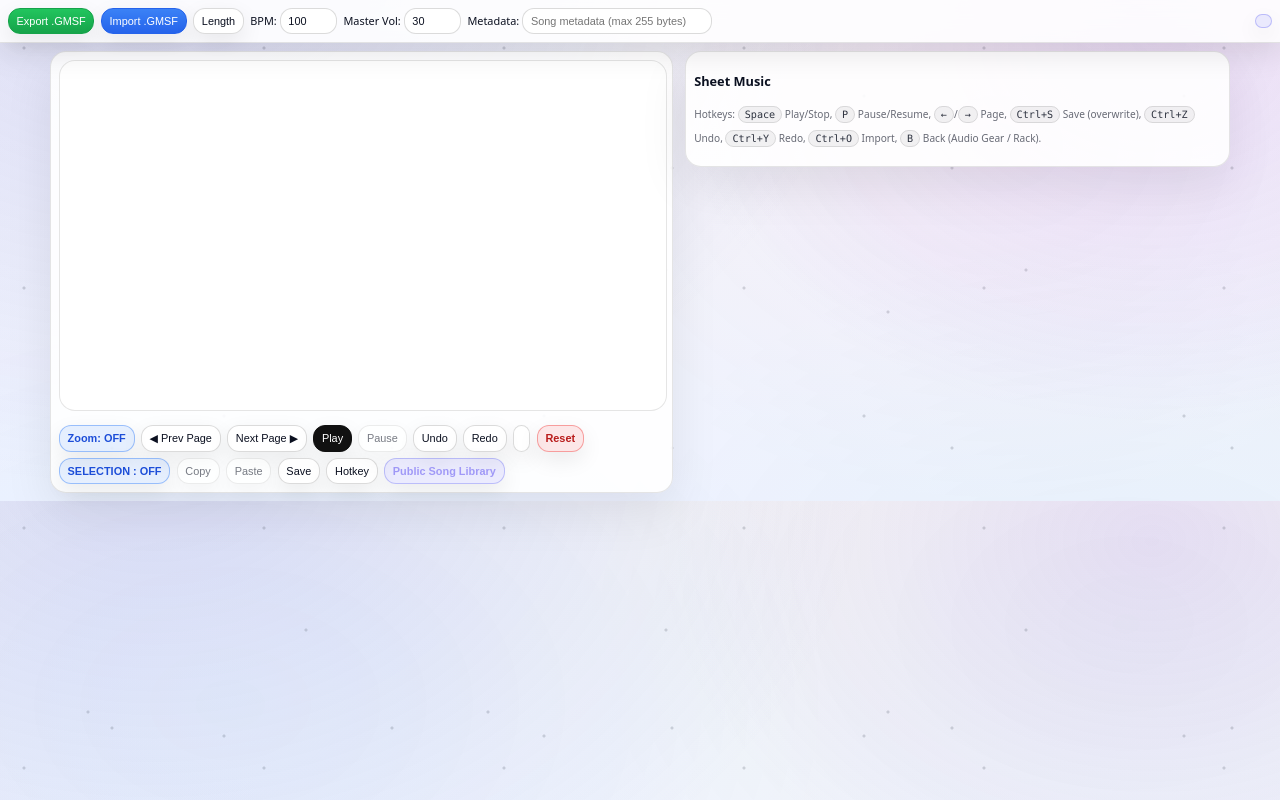
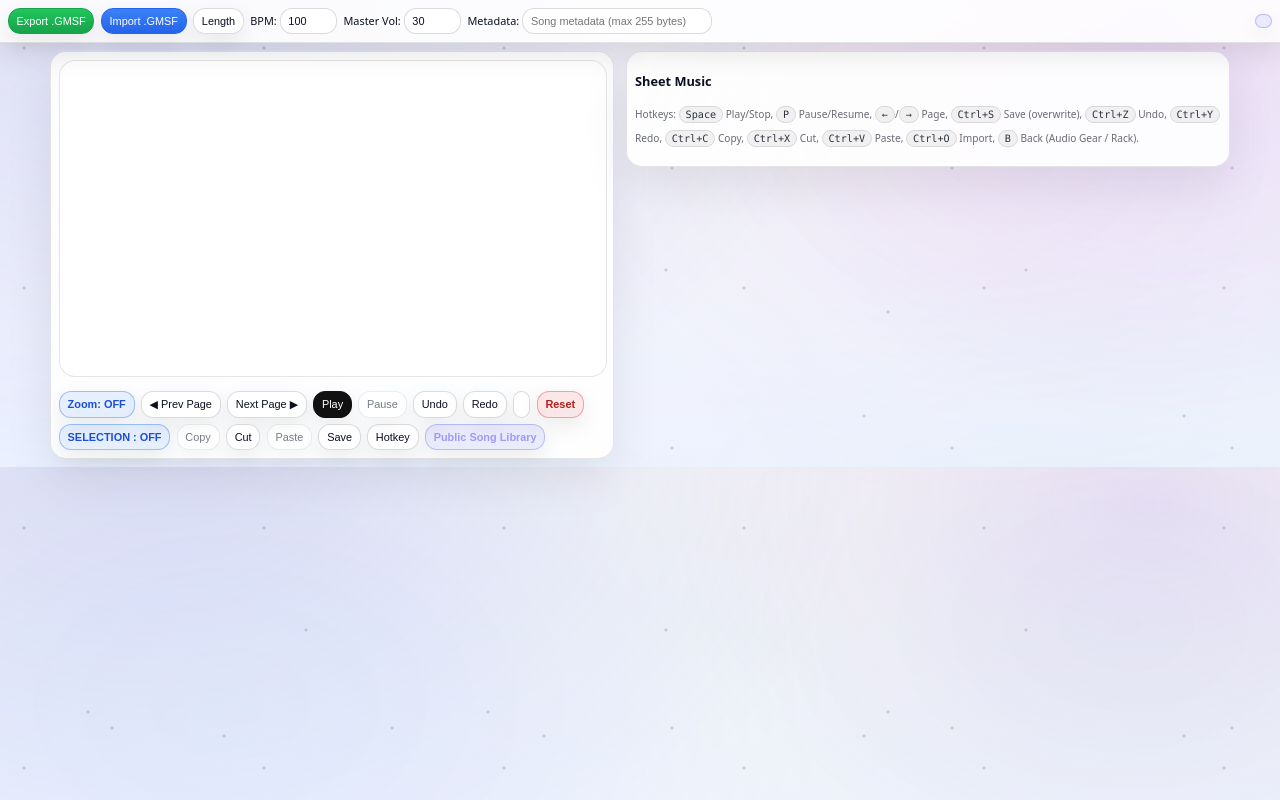
Before and after one commit to Kixdev/GrowtopiaMusicSimulatorFinal-Web, a plain HTML site: page public/index.html in a window 1280 px wide. Drawn offline with Linux system fonts and the light colour scheme; a script that the page names is missing.

Commit message:
Update index.html

```diff
--- a/public/index.html
+++ b/public/index.html
@@ -138,7 +138,6 @@
       flex-wrap:wrap;
     }
 
-    /* ===== Palette ===== */
     #palette h3{
       margin:0 0 calc(8px * var(--uiScale)) 0;
       font-size: var(--font);
@@ -390,8 +389,6 @@
       -webkit-overflow-scrolling: touch;
     }
 
-
-    /* Light default */
     .statCard{
       border-radius: 16px;
       padding: 12px 14px;
@@ -416,7 +413,6 @@
       color: rgba(2,6,23,.92);
     }
 
-    /* Dark override */
     html[data-ui-theme="dark"] .statCard{
       background: rgba(15,23,42,0.55);
       border-color: rgba(148,163,184,0.18);
@@ -492,7 +488,6 @@
     }
 
     :root{
-      /* core */
       --ui-text: #0b1020;
       --ui-text-soft: rgba(11,16,32,.82);
       --ui-muted: rgba(11,16,32,.62);
@@ -507,25 +502,20 @@
       --ui-border: rgba(0,0,0,.10);
       --ui-border-soft: rgba(0,0,0,.14);
 
-      /* primary buttons */
       --ui-primary-bg: #111;
       --ui-primary-text: #fff;
       --ui-primary-border: #111;
 
-      /* space accents (light) */
       --ui-aurora-a: rgba(99,102,241,.18);
       --ui-aurora-b: rgba(168,85,247,.14);
       --ui-stars: rgba(17,24,39,.18);
 
-      /* chips */
       --ui-chip-bg: rgba(99,102,241,.12);
       --ui-chip-text: rgba(67,56,202,1);
       --ui-chip-border: rgba(99,102,241,.35);
 
-      /* tabs */
       --ui-tab-active-bg: rgba(17,17,17,.08);
 
-      /* shadows */
       --ui-shadow: 0 10px 30px rgba(0,0,0,.10);
       --ui-card-shadow: 0 18px 50px rgba(0,0,0,.08);
       --ui-btn-shadow: 0 8px 22px rgba(0,0,0,.08);
@@ -534,7 +524,6 @@
       --ui-focus: rgba(99,102,241,.55);
       --ui-focus-soft: rgba(99,102,241,.18);
 
-      /* misc */
       --ui-kbd-bg: rgba(0,0,0,.05);
       --ui-kbd-border: rgba(0,0,0,.10);
       --ui-kbd-text: rgba(11,16,32,.85);
@@ -551,24 +540,21 @@
       --ui-bg-a: #030413;
       --ui-bg-b: #080a2a;
 
-      --ui-surface: rgba(10,14,36,.60);
+      --ui-surface: rgb(10 14 36 / 89%);
       --ui-card: rgba(10,14,36,.66);
       --ui-canvas: rgba(10,14,36,.72);
 
       --ui-border: rgba(255,255,255,.12);
       --ui-border-soft: rgba(255,255,255,.14);
 
-      /* primary buttons (space glow) */
       --ui-primary-bg: rgba(99,102,241,.18);
       --ui-primary-text: rgba(242,246,255,.95);
       --ui-primary-border: rgba(99,102,241,.42);
 
-      /* space accents (dark) */
       --ui-aurora-a: rgba(99,102,241,.26);
       --ui-aurora-b: rgba(168,85,247,.22);
       --ui-stars: rgba(255,255,255,.18);
 
-      /* chips */
       --ui-chip-bg: rgba(99,102,241,.16);
       --ui-chip-text: rgba(224,231,255,.98);
       --ui-chip-border: rgba(99,102,241,.40);
@@ -600,7 +586,6 @@
       color: var(--ui-text);
     }
 
-    /* Stars + subtle nebula (fixed, non-blocking) */
     body::before,
     body::after{
       content:"";
@@ -650,12 +635,10 @@
       border: 1px solid var(--ui-border);
     }
 
-    /* text */
     #hud{ color: var(--ui-text); }
     .help{ color: var(--ui-muted); }
     #status{ color: var(--ui-muted); }
 
-    /* inputs + buttons (default) */
     button, input[type="number"], input[type="text"]{
       border-color: var(--ui-border-soft);
       background: var(--ui-surface);
@@ -683,7 +666,6 @@
       gap:14px;
     }
 
-    /* section card */
     #hkBody .hkSection{
       border-radius: 16px;
       padding: 12px 12px;
@@ -738,7 +720,6 @@
       transform: translateY(0px) scale(.98);
     }
 
-    /* icon */
     #hkBody .hkBtn img{
       width: 38px;
       height: 38px;
@@ -758,9 +739,6 @@
       color: rgba(67,56,202,1);
     }
 
-    /* =========================
-       DARK MODE OVERRIDES
-       ========================= */
     html[data-ui-theme="dark"] #hkBody .hkSection{
       background: rgba(15,23,42,.55);
       border-color: rgba(148,163,184,.18);
@@ -832,7 +810,6 @@
       color: var(--ui-kbd-text);
     }
 
-    /* modal */
     #modalBack{
       background: var(--ui-modal-backdrop);
     }
@@ -895,7 +872,6 @@
       padding:12px 14px;
       border-radius:16px;
 
-      /* Light (space-glass) */
       background: rgba(255,255,255,0.70);
       border: 1px solid rgba(15,23,42,0.12);
       box-shadow: 0 10px 30px rgba(2,6,23,0.08);
@@ -922,7 +898,6 @@
 
     #songLibList .songBtns{ display:flex; gap:8px; flex-shrink:0; }
 
-    /* Button base */
     #songLibList .songBtn{
       border-radius: 14px;
       padding: 10px 12px;
@@ -946,7 +921,6 @@
       color: rgba(29,78,216,1);
     }
 
-    /* === DARK MODE OVERRIDES === */
     html[data-ui-theme="dark"] #songLibList .songItem{
       background: rgba(15,23,42,0.55);
       border-color: rgba(148,163,184,0.18);
@@ -1204,6 +1178,7 @@
         </button>
         <button id="btnSelToggle">SELECTION : OFF</button>
         <button id="btnSelCopy" disabled>Copy</button>
+        <button id="btnSelCut" type="button">Cut</button>
         <button id="btnSelPaste" disabled>Paste</button>
         <button id="btnSave">Save</button>
         <button id="btnHotkeys">Hotkey</button>
@@ -1224,6 +1199,9 @@
         <span class="kbd">Ctrl+S</span> Save (overwrite),
         <span class="kbd">Ctrl+Z</span> Undo,
         <span class="kbd">Ctrl+Y</span> Redo,
+        <span class="kbd">Ctrl+C</span> Copy,
+        <span class="kbd">Ctrl+X</span> Cut,
+        <span class="kbd">Ctrl+V</span> Paste,
         <span class="kbd">Ctrl+O</span> Import,
         <span class="kbd">B</span> Back (Audio Gear / Rack).
     </div>
```
